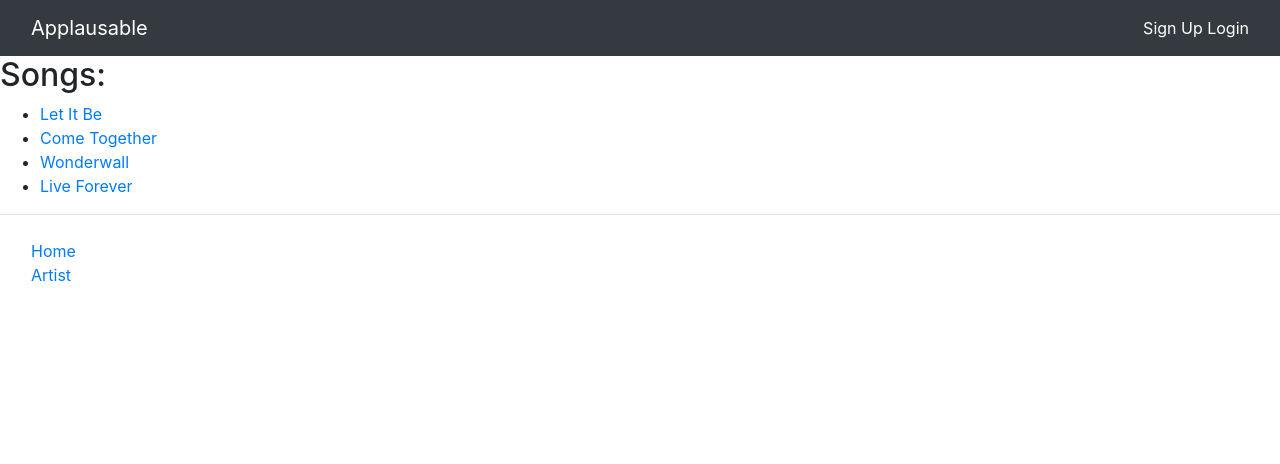
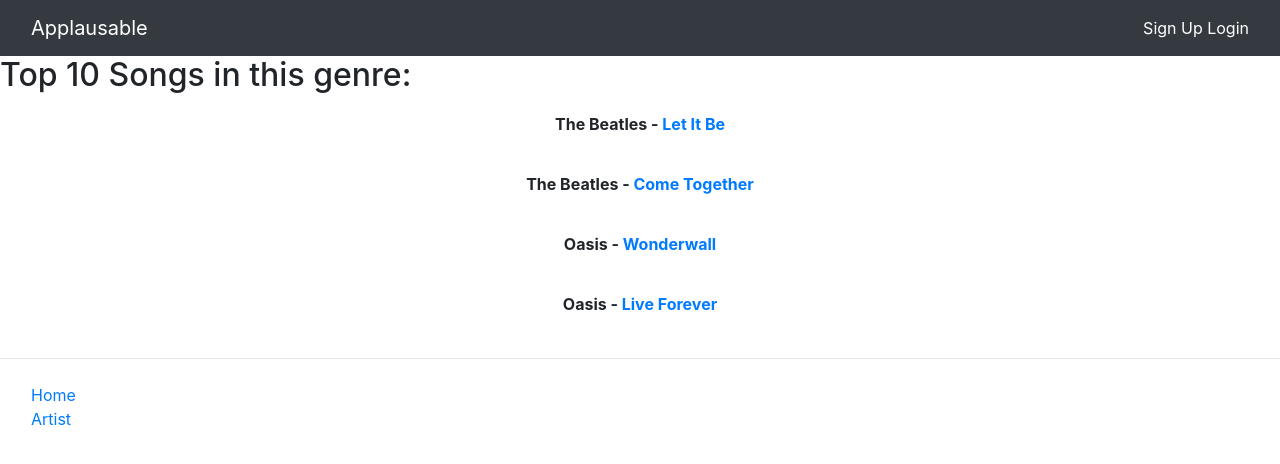
Before and after one commit to amykidd2/Applausable_WAD2_Group_Project, a Django app: page /applausable/home/genre/Pop/ in a window 1280 px wide. Shown: the top 464 px of the page. Run offline with Django 3.2, Linux system fonts and the light colour scheme; data comes from the database, SQL or seed files in the repository; some libraries are stand-ins or nearby versions.

Commit message:
minor genre page change

```diff
--- a/templates/applausable/genre.html
+++ b/templates/applausable/genre.html
@@ -8,17 +8,21 @@
 {% block body_block %}
 
 {% if songs %}
-<div>
-    <h2> Songs: </h2>
-    <ul>
-        {% if songs %}
+    <div>
+        <h2> Top 10 Songs in this genre: </h2>
         {% for song in songs %}
-        <li><a href="{% url 'applausable:show_song' song.slug %}">{{ song.title }}</a></li>
+        <div class="comments" align="center" style="padding: 10px;">
+            <p class="font-weight-bold">
+                {{ song.artistName }} - <a href="{% url 'applausable:show_song' song.slug %}">{{ song.title }}</a>
+                <span class=" text-muted font-weight-normal">
+
+                </span>
+            </p>
+
+        </div>
         {% endfor %}
 
-    </ul>
-    {% endif %}
-</div>
+    </div>
 {% else %}
 
 <br />
```
